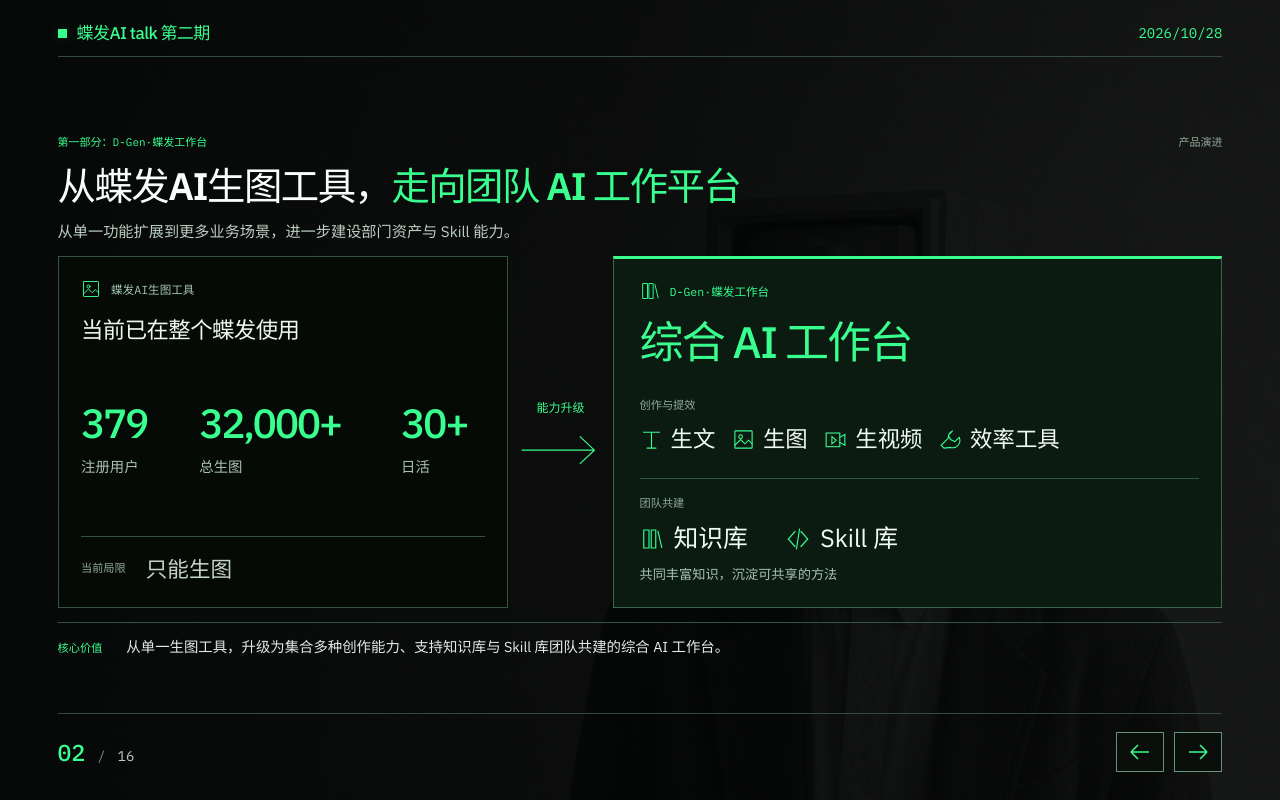
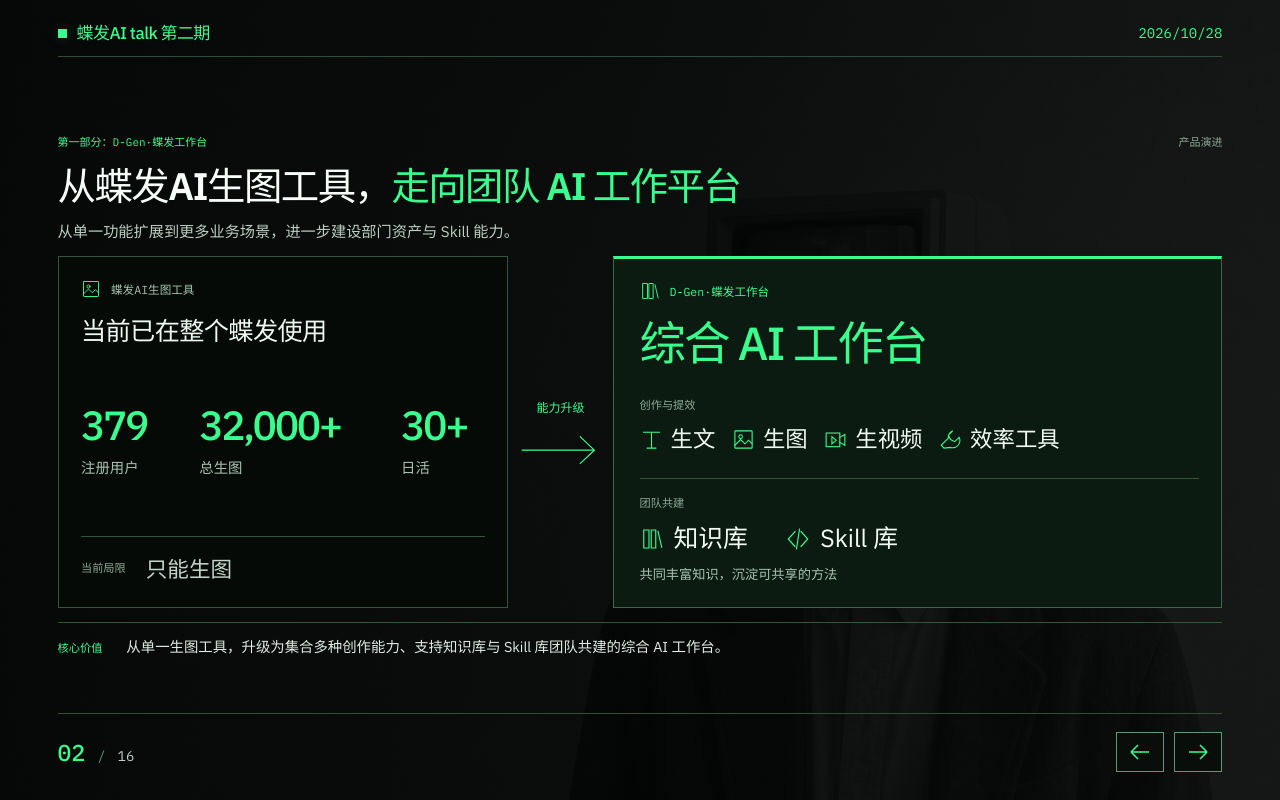
Before and after one commit to iamzwj/aitalk_html, a React (Vite) app: page / in a window 1280 px wide. Both pictures are taken after a click on the button 1198 px from the left and 752 px from the top of the page. Built offline with nearby package versions, Linux system fonts and the light colour scheme; a web font is replaced by a local one.

Commit message:
Restore large cover title and enlarge content subheadings

```diff
--- a/src/index.css
+++ b/src/index.css
@@ -332,3 +332,11 @@ h1{position:relative;width:fit-content;font-family:var(--dp-typography-display);
 .presentation .content-page{padding-top:clamp(135px,14.6vh,195px);padding-bottom:clamp(142px,14.9vh,202px)}
 
 .background-poster.loaded{opacity:0}
+/* Cover remains the large display title; inner pages share the title scale. */
+.presentation .hero-content .main-title{font-size:clamp(60px,5.55vw,116px);line-height:1.18}
+/* Stronger secondary headings within each page's content. */
+.presentation .redesigned-slide h2{font-size:clamp(26px,3.5vh,48px)}
+.presentation .six-equal h2{font-size:clamp(30px,4.3vh,58px)}
+.presentation .evo-platform h2{font-size:clamp(38px,5.8vh,80px)}
+.presentation .evo-evidence h2{font-size:clamp(24px,3.15vh,43px)}
+@media(max-height:760px){.presentation .redesigned-slide h2{font-size:24px}.presentation .six-equal h2{font-size:30px}.presentation .evo-platform h2{font-size:38px}.presentation .evo-evidence h2{font-size:24px}}
```
